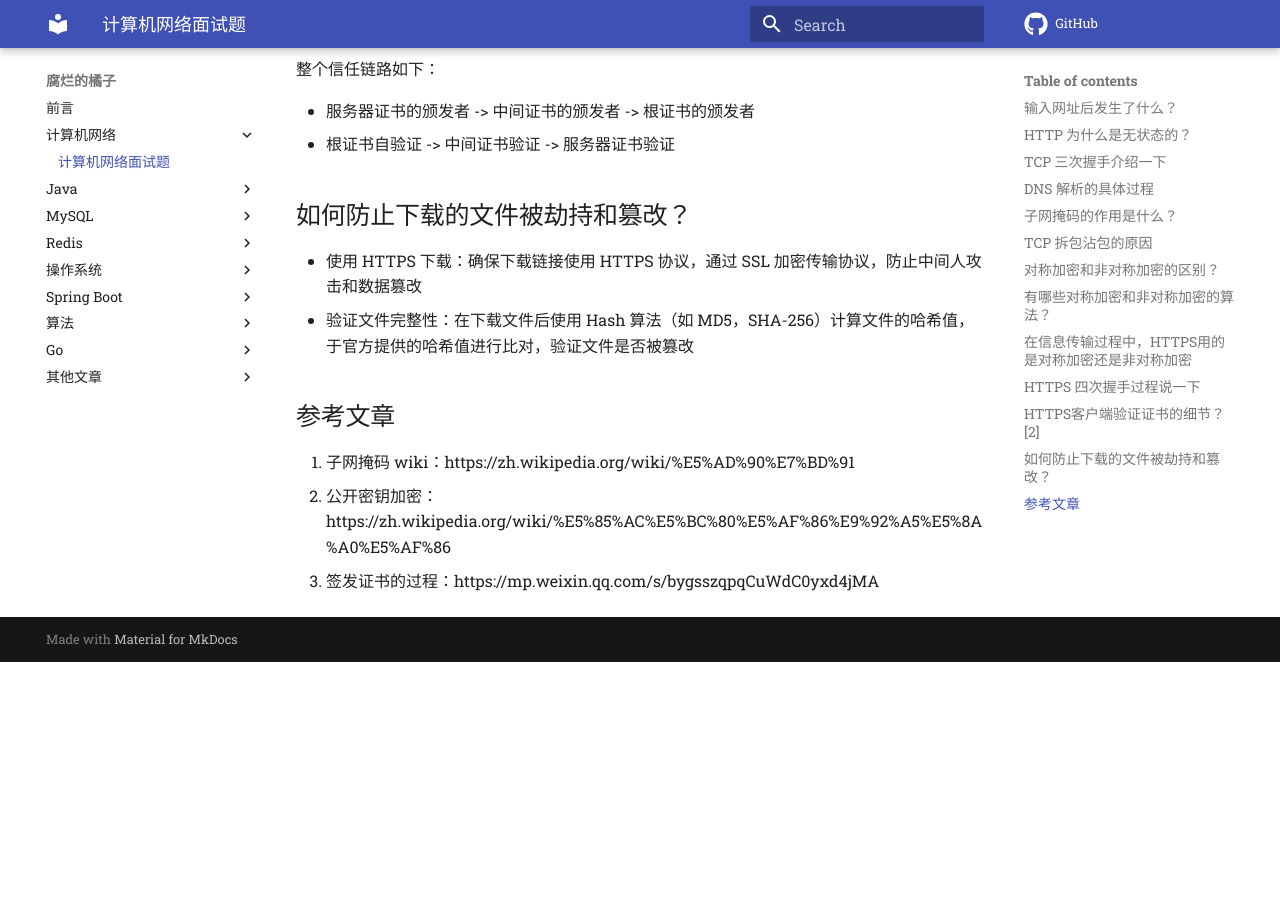
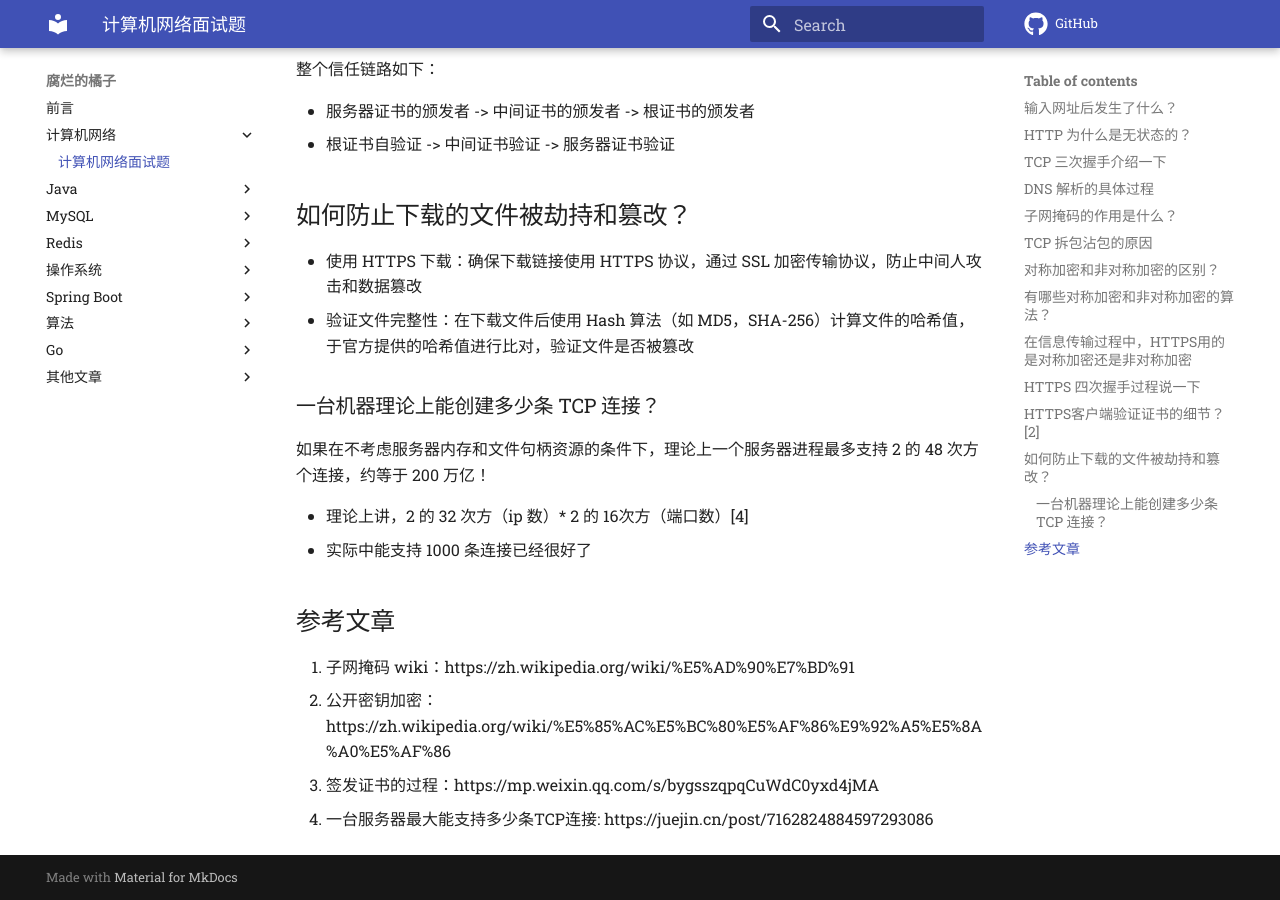
Before and after one commit to z1ming/cs-Hydra, an MkDocs documentation site: the page built from docs/文章/network.md, in a window 1280 px wide and 900 px high, scrolled down 6231 px. Built offline with MkDocs 1.6.1 and Material for MkDocs 9.7.7, drawn with Linux system fonts in a browser that asks for light colours; comment, search, counter and statistics services are not loaded; before the commit the page ends 6893 px from its top, so only the background shows below that.

Commit message:
Update network.md
Signed-off-by: Ziming Meng <zimingm94@gmail.com>

```diff
--- a/docs/文章/network.md
+++ b/docs/文章/network.md
@@ -176,8 +176,16 @@ CA 机构首先进行证书签名，然后客户端进行校验。
 - 使用 HTTPS 下载：确保下载链接使用 HTTPS 协议，通过 SSL 加密传输协议，防止中间人攻击和数据篡改
 - 验证文件完整性：在下载文件后使用 Hash 算法（如 MD5，SHA-256）计算文件的哈希值，于官方提供的哈希值进行比对，验证文件是否被篡改
 
+### 一台机器理论上能创建多少条 TCP 连接？
+
+如果在不考虑服务器内存和文件句柄资源的条件下，理论上一个服务器进程最多支持 2 的 48 次方个连接，约等于 200 万亿！
+
+- 理论上讲，2 的 32 次方（ip 数）* 2 的 16次方（端口数）[4]
+- 实际中能支持 1000 条连接已经很好了
+
 ## 参考文章
 
 1. 子网掩码 wiki：https://zh.wikipedia.org/wiki/%E5%AD%90%E7%BD%91
 2. 公开密钥加密：https://zh.wikipedia.org/wiki/%E5%85%AC%E5%BC%80%E5%AF%86%E9%92%A5%E5%8A%A0%E5%AF%86
 3. 签发证书的过程：https://mp.weixin.qq.com/s/bygsszqpqCuWdC0yxd4jMA
+4. 一台服务器最大能支持多少条TCP连接: https://juejin.cn/post/7162824884597293086
```
